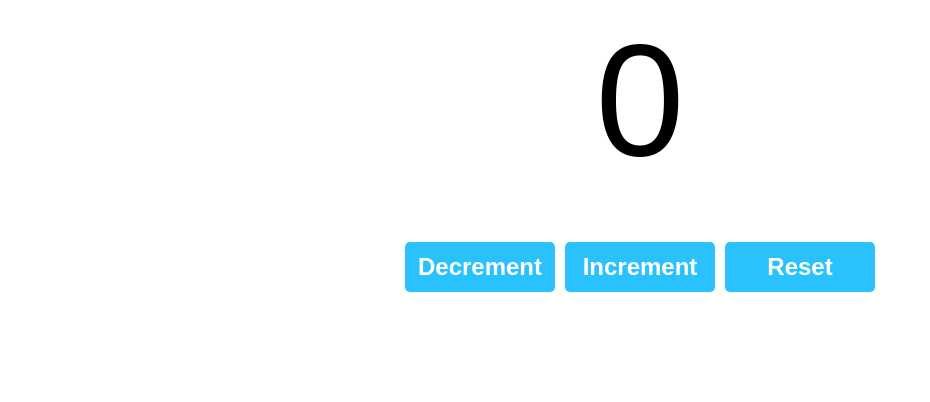
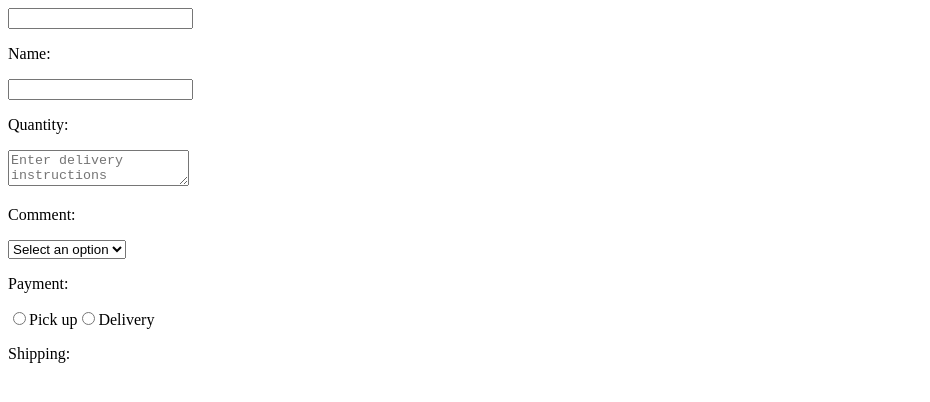
Before and after one commit to Franjj08/React, a React (Vite) app in the folder 2-card-components/: page / in a window 1280 px wide. Shown: the top 402 px of the page, without its empty margins (0-930 px from the left). Built offline with nearby package versions, Linux system fonts and the light colour scheme.

Commit message:
9-onChange event handler, input textarea select radio

```diff
--- a/2-card-components/src/App.jsx
+++ b/2-card-components/src/App.jsx
@@ -5,7 +5,8 @@
 // import List from "./List";
 // import Button from "./Button";
 // import MyComponent from "./MyComponent";
-import Counter from "./Counter";
+// import Counter from "./Counter";
+import MyComponent2 from "./MyComponent2";
 function App() {
   // const fruits = [{id: 1 ,name:"apple", calories: 95},
   //                 {id: 2 ,name:"orange", calories:45},
@@ -44,7 +45,7 @@
     //   <MyComponent/>
     // </>
     <>
-      <Counter/>
+      <MyComponent2/>
     </>
 
   );
--- /dev/null
+++ b/2-card-components/src/MyComponent2.jsx
@@ -0,0 +1,63 @@
+import React, {useState} from "react";
+function MyComponent2() {
+
+    const [name, setName] = useState("");
+
+    const [quantity, setQuantity] = useState();
+
+    const [comment, setComment]= useState("");
+
+    const [payment, setPayment] = useState("");
+    const [shipping, setShipping] = useState("");
+
+    function handleNameChange(event){
+        setName(event.target.value);
+    }
+
+    function handleQuantityChange(event){
+        setQuantity(event.target.value);
+    }
+
+    function handleCommentChange(event){
+        setComment(event.target.value);
+    }
+
+    function handlePaymentChange(event){
+        setPayment(event.target.value);
+    }
+
+    function handleShippingChange(event){
+        setShipping(event.target.value);
+    }
+
+    return(<>
+                <input value={name} onChange={handleNameChange}></input>
+                <p>Name: {name}</p>
+
+                <input value={quantity} onChange={handleQuantityChange} type="number"></input>
+                <p>Quantity: {quantity}</p>
+                <textarea value={comment} onChange={handleCommentChange} placeholder="Enter delivery instructions"></textarea>
+                <p>Comment:{comment}</p>
+
+                <select value={payment} onChange={handlePaymentChange}>
+                        <option value="">Select an option</option>
+                        <option value="Visa">Visa</option>
+                        <option value="Mastercard">Mastercard</option>
+                        <option value="Giftcard">Giftcard</option>
+                </select>
+                <p>Payment: {payment}</p>
+
+                <label>
+                    <input type="radio" value="Pick up" checked={shipping==="Pick up"} onChange={handleShippingChange}></input>
+                    Pick up
+                </label>
+                <label>
+                <input type="radio" value="Delivery" checked={shipping==="Delivery"} onChange={handleShippingChange}></input>
+                    Delivery
+                </label>
+                <p>Shipping: {shipping}</p>
+
+           </>);
+}
+
+export default MyComponent2
```
